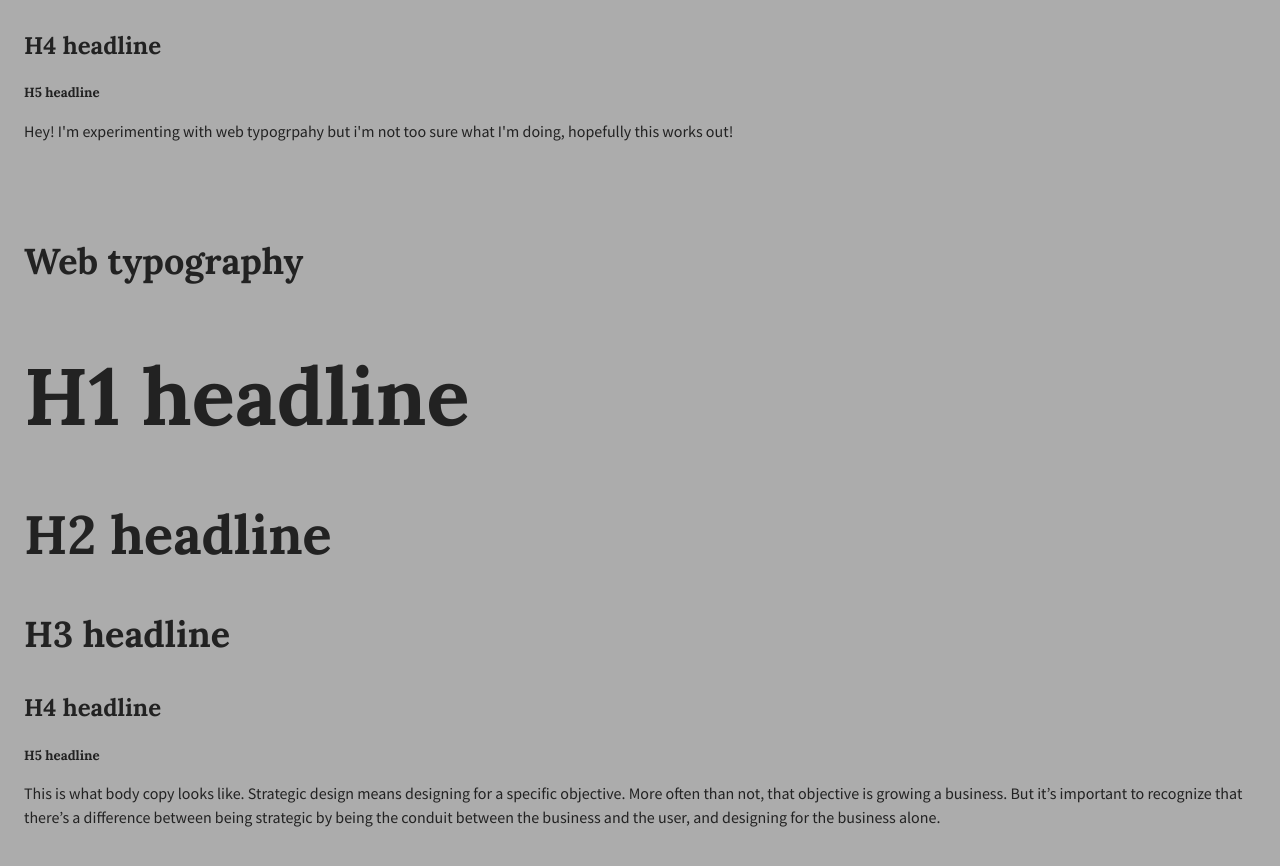
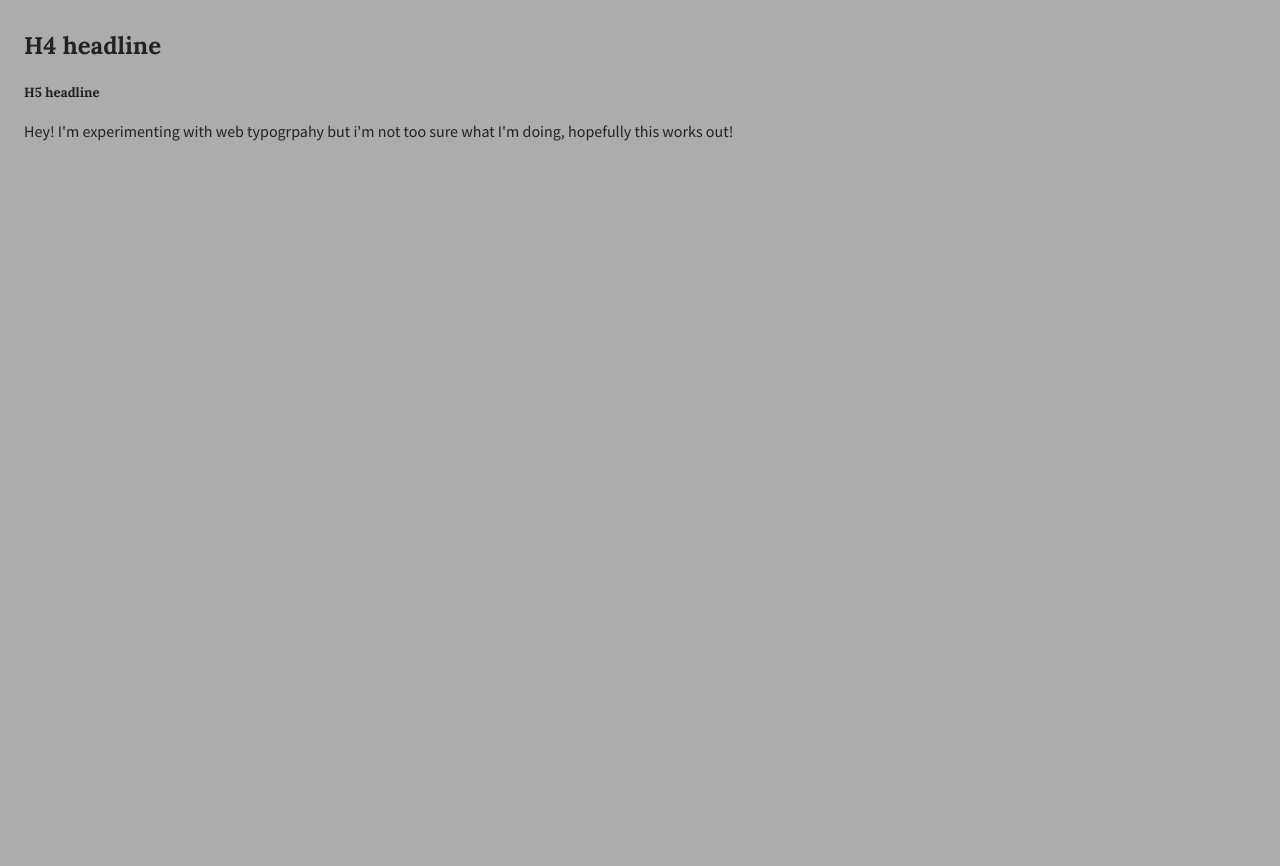
Before and after one commit to vicky42119/Web_typography, a website built with Parcel: page index.html in a window 1280 px wide. Shown: the part 502-1368 px from the top of the page. After the commit the page ends 800 px from the top, so only its background shows below. Built offline with nearby package versions, Linux system fonts and the light colour scheme.

Commit message:
Update index.html

```diff
--- a/index.html
+++ b/index.html
@@ -41,18 +41,6 @@
     <div class="Footer"></div>
   </div>
 
-  <main>
-  <aside class="header">
-      <h3>Web typography</h3>
-    </aside>
-    <section class="main-content">
-      <h1 class="body">H1 headline</h1>
-      <h2 class="body">H2 headline</h2>
-      <h3 class="bodyy">H3 headline</h3>
-      <h4 class="body">H4 headline</h4>
-      <h5 class="body">H5 headline</h5>
-      <p>This is what body copy looks like. Strategic design means designing for a specific objective. More often than not, that objective is growing a business. But it’s important to recognize that there’s a difference between being strategic by being the conduit between the business and the user, and designing for the business alone.</p>
-    </section>
 
   </main>
   <script src="js/vendor/modernizr-3.11.2.min.js"></script>
```
